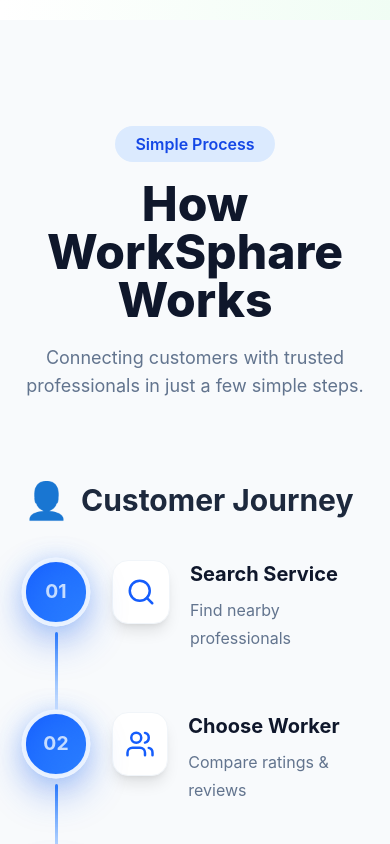
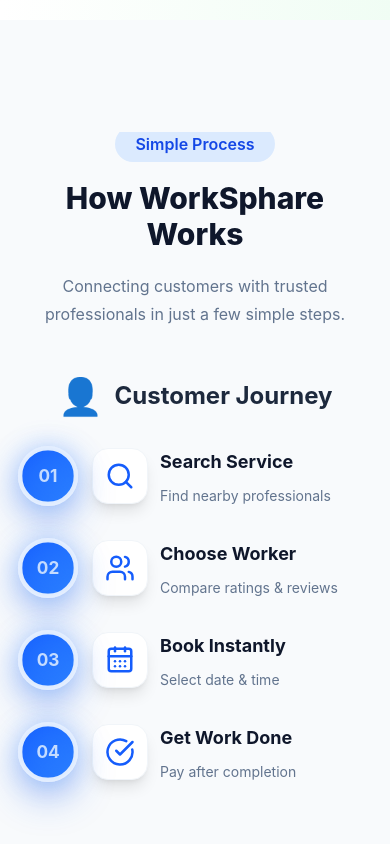
Before and after one commit to Work-Sphare/worksphare-frontend, a React (Vite) app: page / in a window 390 px wide. Shown: the part 5660-6504 px from the top of the page. Built offline with nearby package versions, Linux system fonts and the light colour scheme.

Commit message:
lp is responsive now

```diff
--- a/src/features/landing/components/HowItWorks/Connection.jsx
+++ b/src/features/landing/components/HowItWorks/Connection.jsx
@@ -5,7 +5,7 @@
 
 const Connection = () => {
   return (
-    <div className="hidden lg:flex flex-col items-center justify-center">
+    <div className="hidden lg:flex lg:w-[260px] xl:w-auto flex-col items-center justify-center">
       {/* Animated Connection */}
 
       <div className="flex items-center gap-5">
@@ -50,24 +50,12 @@
           />
 
           <div
-            className="
-              relative
-              flex
-              h-28
-              w-28
-              items-center
-              justify-center
-              rounded-full
-              bg-white
-              shadow-2xl
-              border
-              border-slate-100
-            "
+            className="relative flex h-24 w-24 items-center justify-center rounded-full border border-slate-100 bg-white shadow-2xl 2xl:h-28 2xl:w-28"
           >
             <img
               src={logo}
               alt="WorkSphare"
-              className="h-20 w-20 object-contain"
+              className="h-16 w-16 object-contain 2xl:h-20 2xl:w-20"
             />
           </div>
         </motion.div>
@@ -75,9 +63,9 @@
         <ConnectionLine direction="right" />
       </div>
 
-      <h3 className="mt-4 text-3xl font-bold text-slate-900">WorkSphare</h3>
+      <h3 className="mt-4 text-2xl font-bold text-slate-900 2xl:text-3xl">WorkSphare</h3>
 
-      <p className="mt-3 max-w-xs text-center text-slate-500 leading-7">
+     <p className="mt-3 max-w-[220px] text-center text-sm leading-6 text-slate-500 2xl:max-w-xs 2xl:text-base 2xl:leading-7">
         Connecting Customers with Skilled Workers
       </p>
     </div>
--- a/src/features/landing/components/HowItWorks/ConnectionLine.jsx
+++ b/src/features/landing/components/HowItWorks/ConnectionLine.jsx
@@ -9,13 +9,13 @@
 
       {direction === "left" && (
         <>
-          <div className="relative flex h-[6px] w-54 items-center overflow-hidden rounded-full bg-slate-200">
+          <div className="relative flex h-[6px] w-36 sm:w-44 xl:w-54 items-center overflow-hidden rounded-full bg-slate-200">
 
             <div className="absolute inset-0 bg-gradient-to-r from-blue-100 via-blue-200 to-orange-100" />
 
             <motion.div
               animate={{
-                x: [-180, 180],
+                x: [-120, 120],
               }}
               transition={{
                 duration: 2,
@@ -52,13 +52,13 @@
             className="mr-1 text-orange-500"
           />
 
-          <div className="relative flex h-[6px] w-54 items-center overflow-hidden rounded-full bg-slate-200">
+          <div className="relative flex h-[6px] w-36 sm:w-44 xl:w-54 items-center overflow-hidden rounded-full bg-slate-200">
 
             <div className="absolute inset-0 bg-gradient-to-r from-orange-100 via-blue-200 to-blue-100" />
 
             <motion.div
               animate={{
-                x: [180, -180],
+                x: [120, -120],
               }}
               transition={{
                 duration: 2,
--- a/src/features/landing/components/HowItWorks/HowItWorks.jsx
+++ b/src/features/landing/components/HowItWorks/HowItWorks.jsx
@@ -6,7 +6,7 @@
 const HowItWorks = () => {
   return (
     <section id="how-it-works" className="scroll-mt-24 bg-slate-50 py-28">
-      <div className="mx-auto max-w-7xl px-6">
+      <div className="mx-auto max-w-7xl overflow-hidden px-5 sm:px-6 lg:px-8">
         {/* Heading */}
 
         <motion.div
@@ -14,17 +14,17 @@
           whileInView={{ opacity: 1, y: 0 }}
           viewport={{ once: true }}
           transition={{ duration: 0.6 }}
-          className="mb-20 text-center"
+          className="mb-12 text-center lg:mb-20"
         >
           <span className="rounded-full bg-blue-100 px-5 py-2 font-semibold text-blue-700">
             Simple Process
           </span>
 
-          <h2 className="mt-6 text-5xl font-extrabold text-slate-900">
+          <h2 className="mt-6 text-3xl font-extrabold text-slate-900 sm:text-4xl lg:text-5xl">
             How WorkSphare Works
           </h2>
 
-          <p className="mx-auto mt-5 max-w-3xl text-lg text-slate-500">
+          <p className="mx-auto mt-5 max-w-3xl text-base leading-7 text-slate-500 sm:text-lg">
             Connecting customers with trusted professionals in just a few simple
             steps.
           </p>
@@ -32,7 +32,7 @@
 
         {/* Timeline */}
 
-        <div className="grid items-start gap-12 lg:grid-cols-[1fr_auto_1fr]">
+       <div className="grid items-start gap-8 lg:grid-cols-[minmax(0,1fr)_260px_minmax(0,1fr)] xl:gap-12 xl:grid-cols-[1fr_auto_1fr]">
           <JourneyColumn
             title="Customer Journey"
             emoji="👤"
--- a/src/features/landing/components/HowItWorks/JourneyColumn.jsx
+++ b/src/features/landing/components/HowItWorks/JourneyColumn.jsx
@@ -6,15 +6,15 @@
   steps,
 }) => {
   return (
-    <div>
+    <div className="min-w-0">
 
-      <div className="mb-10 flex items-center gap-3">
+      <div className="mb-8 flex items-center justify-center gap-3 xl:justify-start">
 
         <span className="text-4xl">
           {emoji}
         </span>
 
-        <h2 className="text-3xl font-bold text-slate-800">
+        <h2 className="text-center text-2xl font-bold text-slate-800 sm:text-3xl xl:text-left">
           {title}
         </h2>
 
--- a/src/features/landing/components/HowItWorks/StepIcon.jsx
+++ b/src/features/landing/components/HowItWorks/StepIcon.jsx
@@ -10,10 +10,7 @@
       transition={{
         duration: .3,
       }}
-      className="
-        flex
-        h-16
-        w-16
+      className="flex h-14 w-14 sm:h-16 sm:w-16
         items-center
         justify-center
         rounded-2xl
--- a/src/features/landing/components/HowItWorks/TimelineStep.jsx
+++ b/src/features/landing/components/HowItWorks/TimelineStep.jsx
@@ -12,7 +12,7 @@
       transition={{
         duration: 0.5,
       }}
-      className="relative flex gap-6"
+      className="relative flex gap-4 lg:gap-5 xl:gap-6"
     >
       {/* Timeline */}
 
@@ -27,10 +27,9 @@
             duration: 2,
             repeat: Infinity,
           }}
-          className="relative flex h-16 w-16 items-center justify-center rounded-full bg-gradient-to-br from-blue-600
-                    to-blue-500 border-4 border-white shadow-[0_15px_35px_rgba(37,99,235,0.35)]"
+          className="relative flex h-14 w-14 lg:h-16 lg:w-16 items-center justify-center rounded-full border-4 border-white bg-gradient-to-br from-blue-600 to-blue-500 shadow-[0_15px_35px_rgba(37,99,235,0.35)]"
         >
-          <span className="text-lg font-bold text-white">
+          <span className="text-base font-bold text-white lg:text-lg">
             {String(item.step).padStart(2, "0")}
           </span>
 
@@ -40,19 +39,19 @@
         </motion.div>
 
         {!isLast && (
-          <div className="mt-2 h-20 w-[3px] rounded-full bg-gradient-to-b from-blue-500 to-blue-100" />
+          <div cclassName="mt-2 h-16 lg:h-20 w-[3px] rounded-full bg-gradient-to-b from-blue-500 to-blue-100"/>
         )}
       </div>
 
       {/* Content */}
 
-      <div className="pb-10 flex gap-5">
+      <div className="flex flex-1 gap-3 pb-8 lg:gap-5 lg:pb-10">
         <StepIcon Icon={Icon} color="text-orange-500" />
 
         <div>
-          <h3 className="text-xl font-bold text-slate-900">{item.title}</h3>
+          <h3 className="text-lg font-bold text-slate-900 lg:text-xl">{item.title}</h3>
 
-          <p className="mt-2 text-slate-500 leading-7">{item.description}</p>
+          <p className="mt-2 text-sm leading-6 text-slate-500 lg:text-base lg:leading-7">{item.description}</p>
         </div>
       </div>
     </motion.div>
```
